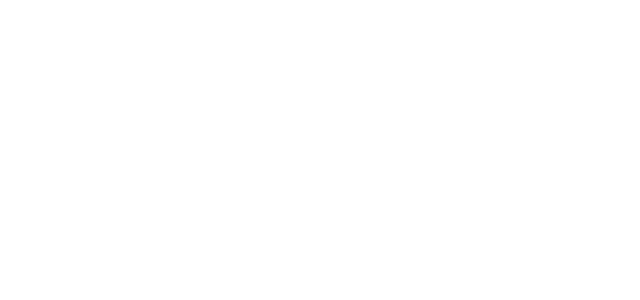
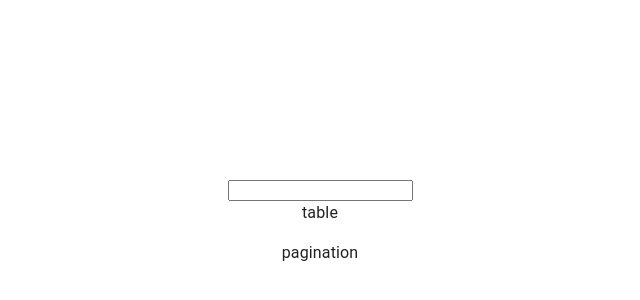
Before and after one commit to suff42/codibly-frontend-intern-solution, a React (Vite) app: page / in a window 1280 px wide. Shown: the part 170-470 px from the top of the page, without its empty margins (320-960 px from the left). Built offline with nearby package versions, Linux system fonts and the light colour scheme.

Commit message:
lay out the UI structure

```diff
--- /dev/null
+++ b/src/App.styled.ts
@@ -0,0 +1,10 @@
+import { styled } from "@mui/material";
+
+export const StyledApp = styled("div")`
+  width: 100vw;
+  height: 100vh;
+  display: flex;
+  flex-direction: column;
+  justify-content: center;
+  align-items: center;
+`;
--- a/src/App.tsx
+++ b/src/App.tsx
@@ -1,10 +1,14 @@
 import { CssBaseline } from "@mui/material";
+import { StyledApp } from "./App.styled";
 
 function App() {
   return (
-    <div>
+    <StyledApp>
       <CssBaseline />
-    </div>
+      <input type="text" />
+      <div className="table">table</div>
+      <p>pagination</p>
+    </StyledApp>
   );
 }
 
```
